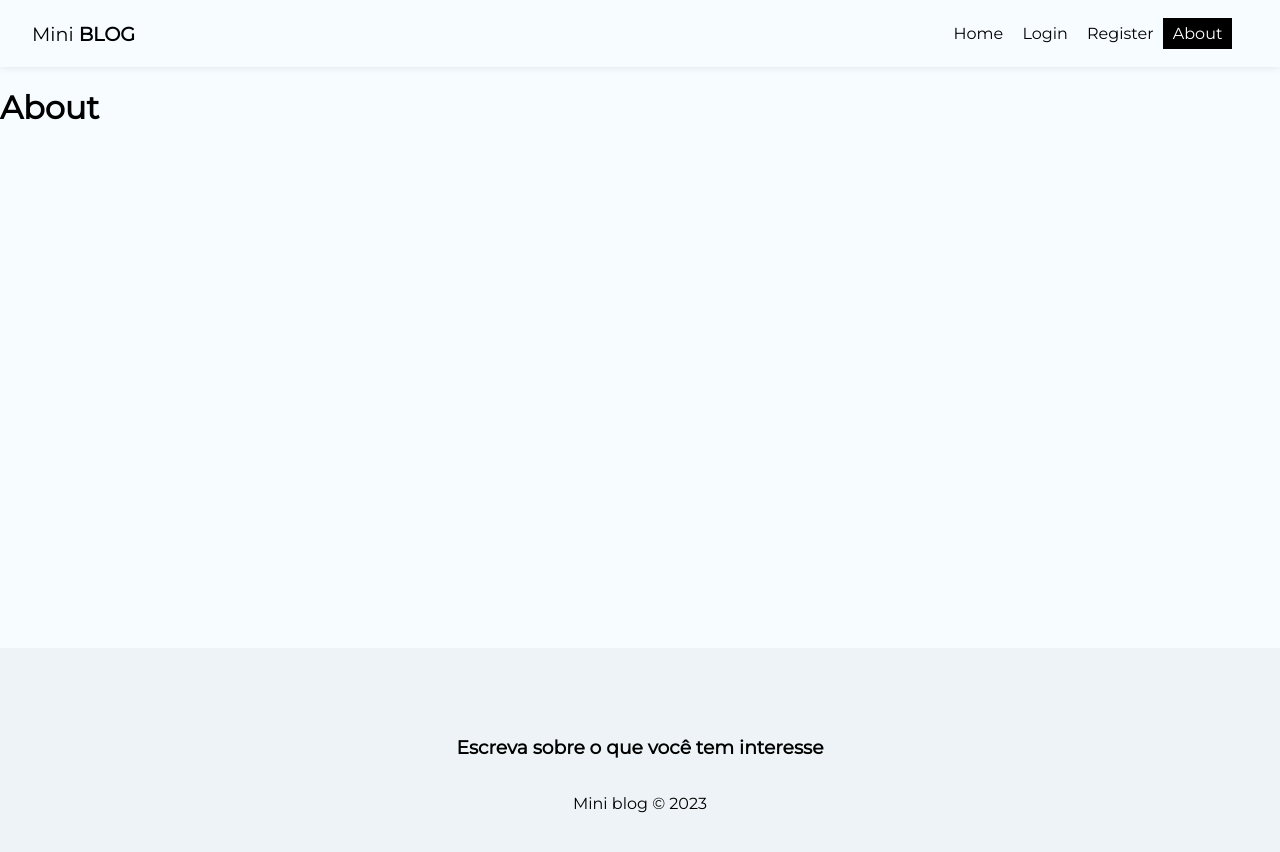
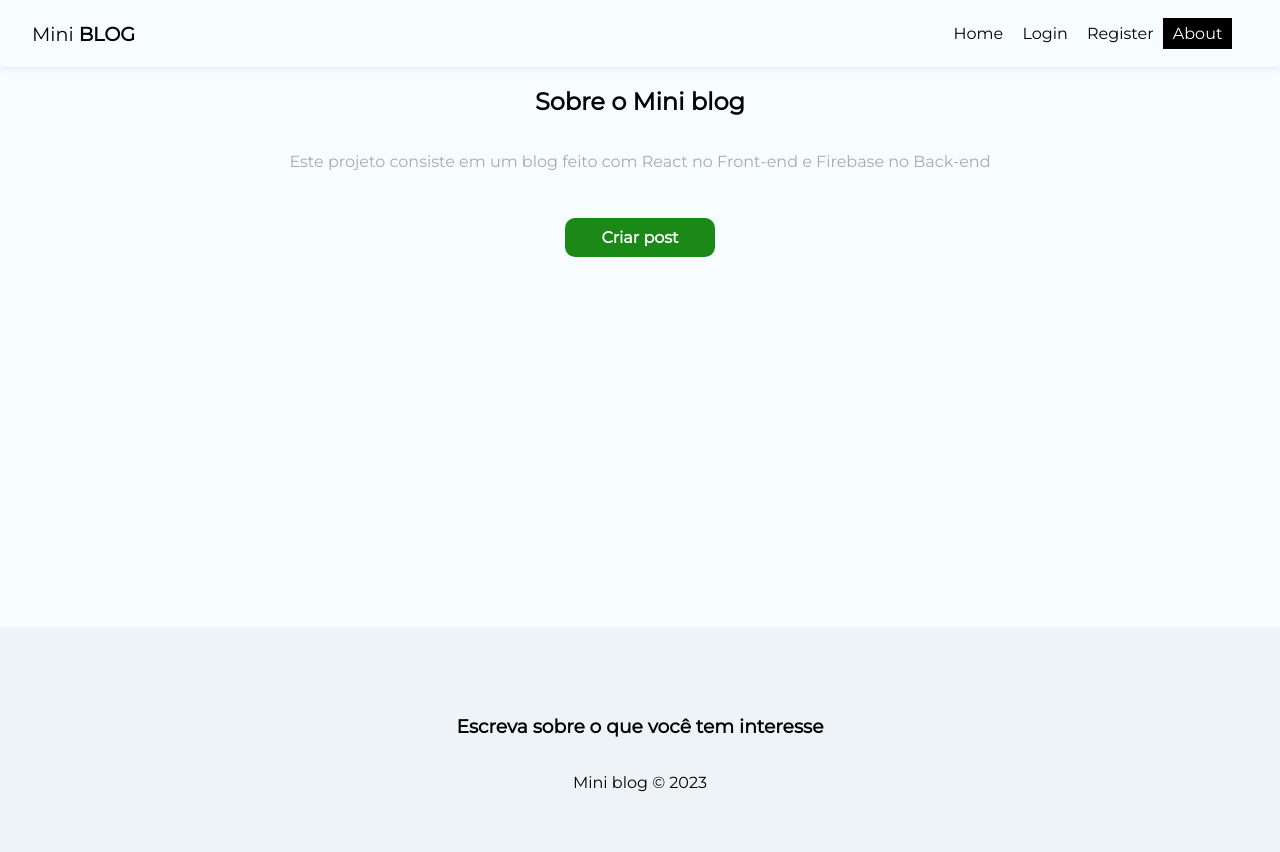
Before and after one commit to nicolaseeisuke/Mini-blog, a React (Create React App) app: page /about in a window 1280 px wide. Shown: the top 852 px of the page. Built offline with nearby package versions, Linux system fonts and the light colour scheme; no server answers.

Commit message:
page about

```diff
--- a/src/App.js
+++ b/src/App.js
@@ -1,6 +1,6 @@
 import './App.css';
 
-import { BrowserRouter, Routes, Route } from 'react-router-dom';
+import { BrowserRouter, Routes, Route, Navigateator, Navigate } from 'react-router-dom';
 import { onAuthStateChanged } from 'firebase/auth';
 
 // hooks
@@ -47,11 +47,11 @@
         <div className="container">
           <Routes>
             <Route path='/' element={<Home/>}/>
-            <Route path='/login' element={<Login/>}/>
-            <Route path='/Register' element={<Register/>}/>
+            <Route path='/login' element={!user ? <Login/>: <Navigate to='/'/>}/>
+            <Route path='/Register' element={!user ? <Register/>: <Navigate to='/'/>}/>
             <Route path='/about' element={<About/>}/>
-            <Route path='/posts/create' element={<CreatePost/>}/>
-            <Route path='/dashboard' element={<Dashboard/>} />
+            <Route path='/posts/create' element={user ? <CreatePost/>: <Navigate to='/login'/>}/>
+            <Route path='/dashboard' element={user ? <Dashboard/>: <Navigate to='/login'/>} />
           </Routes>
         </div>
         <Footer/>
--- a/src/pages/About/About.js
+++ b/src/pages/About/About.js
@@ -1,9 +1,12 @@
+import { Link } from 'react-router-dom'
 import styles from './About.module.css'
 
 const About = () => {
   return (
-    <div>
-      <h1>About</h1>
+    <div className={styles.about}>
+      <h2>Sobre o Mini <span>blog</span></h2>
+      <p>Este projeto consiste em um blog feito com React no Front-end e Firebase no Back-end</p>
+      <Link to='/post/create' className='btn'>Criar post</Link>
     </div>
   )
 }
--- a/src/pages/About/About.module.css
+++ b/src/pages/About/About.module.css
@@ -0,0 +1,17 @@
+.about {
+  text-align: center;
+  display:flex;
+  flex-direction:column;
+  align-items:center;
+}
+
+.about p{
+  color:#aaa;
+  margin-bottom: 2em;
+}
+
+.about a{
+  display: block;
+  margin-top: 15px;
+  padding: 10px 15px;
+}
```
